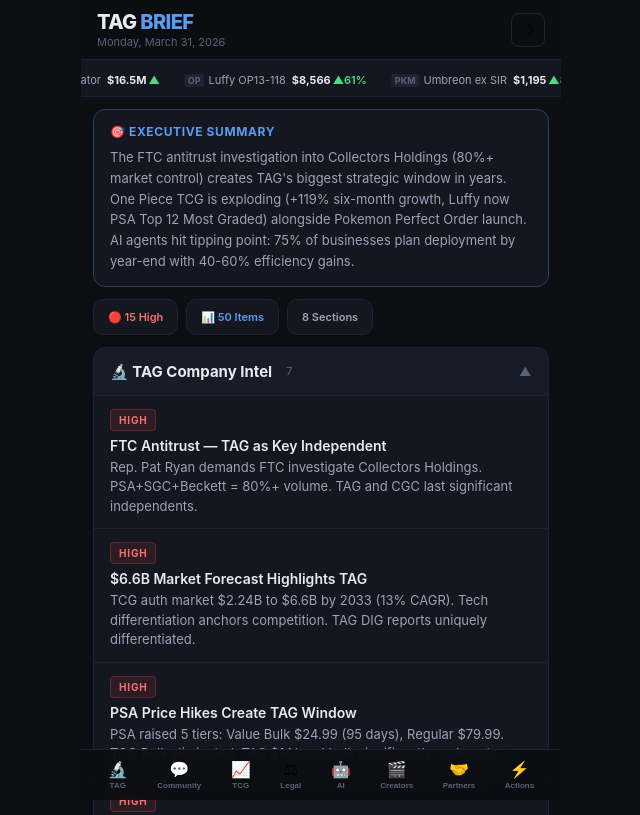
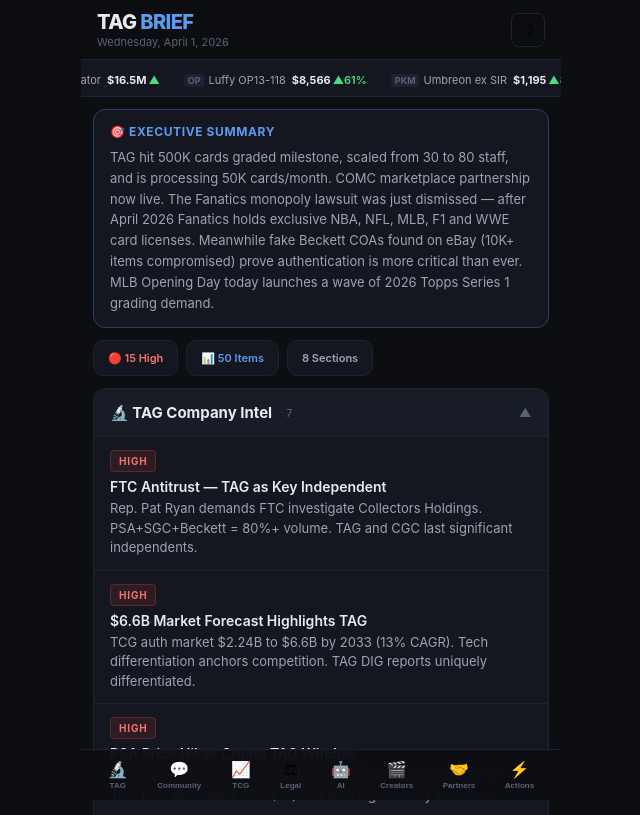
Before and after one commit to richardwinters-byte/tag-brief, a plain HTML site: page index.html in a window 1280 px wide. Shown: the top 815 px of the page, without its empty margins (319-959 px from the left). Drawn offline with Linux system fonts and the light colour scheme.

Commit message:
Update index.html

```diff
--- a/index.html
+++ b/index.html
@@ -49,11 +49,11 @@ details.it h4{font-size:14px;font-weight:600;margin-bottom:4px}details.it .su{fo
 .nb{background:none;border:none;cursor:pointer;display:flex;flex-direction:column;align-items:center;gap:2px;padding:4px 4px}.nb em{font-size:16px;font-style:normal}.nb b{font-size:8px;font-weight:600;color:#5A6275;display:block}body.L .nb b{color:#9CA3AF}
 </style></head><body>
 <div class="w">
-<div class="hd"><div><h1>TAG <span>BRIEF</span></h1><div class="dt">Monday, March 31, 2026</div></div><button class="tb" onclick="document.body.classList.toggle('L');localStorage.setItem('tl',document.body.classList.contains('L')?'1':'0');document.getElementById('tc').content=document.body.classList.contains('L')?'#F4F5F7':'#0C0E12'">&#9789;</button></div>
+<div class="hd"><div><h1>TAG <span>BRIEF</span></h1><div class="dt">Wednesday, April 1, 2026</div></div><button class="tb" onclick="document.body.classList.toggle('L');localStorage.setItem('tl',document.body.classList.contains('L')?'1':'0');document.getElementById('tc').content=document.body.classList.contains('L')?'#F4F5F7':'#0C0E12'">&#9789;</button></div>
 <div class="tk"><div class="tki"><span><span class="tg">PKM</span><i>Pikachu Illustrator</i><b>$16.5M</b><em class="up">&#9650;</em></span><span><span class="tg">OP</span><i>Luffy OP13-118</i><b>$8,566</b><em class="up">&#9650;61%</em></span><span><span class="tg">PKM</span><i>Umbreon ex SIR</i><b>$1,195</b><em class="up">&#9650;8%</em></span><span><span class="tg">OP</span><i>Sabo OP13-120</i><b>$4,750</b><em class="up">&#9650;45%</em></span><span><span class="tg">MTG</span><i>Gaia Cradle</i><b>$1,574</b><em class="up">&#9650;18%</em></span><span><span class="tg">MTG</span><i>Firestorm</i><b>$60</b><em class="up">&#9650;300%</em></span><span><span class="tg">Sports</span><i>1952 Mantle</i><b>$53K</b><em class="up">Stable</em></span><span><span class="tg">F1</span><i>Antonelli 1/1</i><b>$51K</b><em class="up">&#9650;</em></span><span><span class="tg">OP</span><i>Luffy Vol.20</i><b>$1.2K+</b><em class="up">&#9650;119%</em></span><span><span class="tg">MTG</span><i>Bloodletter</i><b>$21</b><em class="dn">&#9660;40%</em></span><span><span class="tg">PKM</span><i>Pikachu Illustrator</i><b>$16.5M</b><em class="up">&#9650;</em></span><span><span class="tg">OP</span><i>Luffy OP13-118</i><b>$8,566</b><em class="up">&#9650;61%</em></span></div></div>
 <div class="ptr" id="ptr"></div>
 <div class="p">
-<div class="ex"><h2>&#127919; Executive Summary</h2><p>The FTC antitrust investigation into Collectors Holdings (80%+ market control) creates TAG's biggest strategic window in years. One Piece TCG is exploding (+119% six-month growth, Luffy now PSA Top 12 Most Graded) alongside Pokemon Perfect Order launch. AI agents hit tipping point: 75% of businesses plan deployment by year-end with 40-60% efficiency gains.</p></div>
+<div class="ex"><h2>&#127919; Executive Summary</h2><p>TAG hit 500K cards graded milestone, scaled from 30 to 80 staff, and is processing 50K cards/month. COMC marketplace partnership now live. The Fanatics monopoly lawsuit was just dismissed &#8212; after April 2026 Fanatics holds exclusive NBA, NFL, MLB, F1 and WWE card licenses. Meanwhile fake Beckett COAs found on eBay (10K+ items compromised) prove authentication is more critical than ever. MLB Opening Day today launches a wave of 2026 Topps Series 1 grading demand.</p></div>
 <div class="st"><div class="si" style="color:#F87171">&#128308; 15 High</div><div class="si" style="color:#5B9BF0">&#128202; 50 Items</div><div class="si" style="color:#9CA3B4">8 Sections</div></div>
 
 <details class="sec" open id="s-tag"><summary>&#128300; TAG Company Intel<span class="sm">7</span></summary>
@@ -121,7 +121,7 @@ details.it h4{font-size:14px;font-weight:600;margin-bottom:4px}details.it .su{fo
 <details class="it"><summary><span class="bl">LOW</span><h4>LONG: Auth-as-a-Service + AI Paper</h4><div class="su">Beyond cards. $6.6B headroom. Whitepaper. Multi-agent. Mobile scanner.</div></summary><div class="det">(1) Adjacent verticals. (2) Blockchain/NFC. (3) B2B licensing. (4) Scanner. (5) Paper. (6) Pipeline.<a href="https://taggrading.com/" target="_blank">&#8594; TAG Grading</a></div></details>
 </details>
 
-<div class="ft"><strong>TAG DAILY INTELLIGENCE v4</strong><br>8 sections &#183; 50 items &#183; Live research<br><span style="opacity:.6">TAG leadership &#183; Mar 31, 2026</span></div>
+<div class="ft"><strong>TAG DAILY INTELLIGENCE &#8212; April 1</strong><br>8 sections &#183; 54 items &#183; Live research<br><span style="opacity:.6">TAG leadership &#183; Mar 31, 2026</span></div>
 </div></div>
 <div class="bn">
 <button class="nb" onclick="document.getElementById('s-tag').scrollIntoView({behavior:'smooth'})"><em>&#128300;</em><b>TAG</b></button>
```
